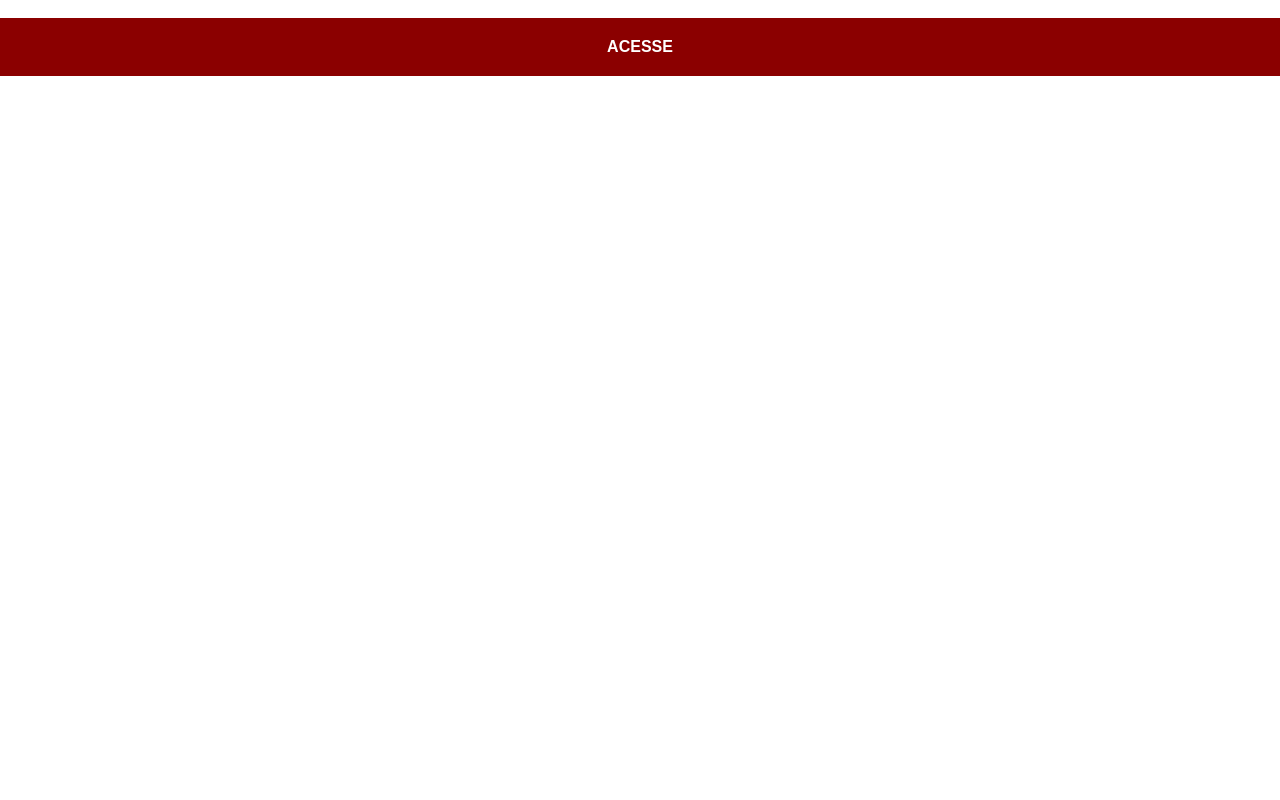
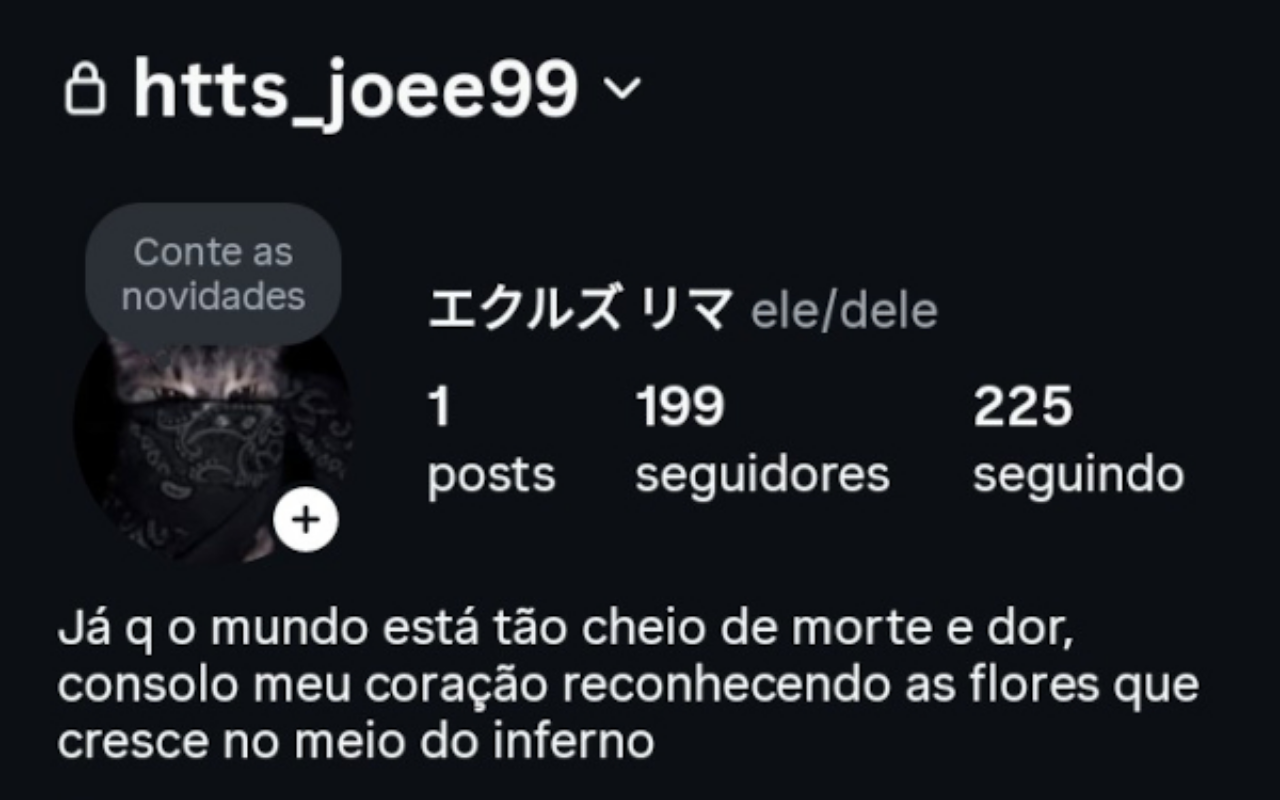
Before and after one commit to Akileslima/projeto-social, a plain HTML site: page instagram.html in a window 1280 px wide. Shown: the top 800 px of the page. Drawn offline with Linux system fonts and the light colour scheme.

Commit message:
adicionado as imagens

```diff
--- a/estilos/social.css
+++ b/estilos/social.css
@@ -12,7 +12,7 @@
 }
 
 img {
-    width: 100vh;
+    width: 100vw;
 }
 
 a {
--- a/instagram.html
+++ b/instagram.html
@@ -7,7 +7,7 @@
     <link rel="stylesheet" href="estilos/social.css">
 </head>
 <body>
-    <img src="" alt="">
+    <img src="imagens/instagram.jpeg" alt="instagram">
     <a href="https://www.instagram.com/htts_joee99/?next=%2F" target="_blank">ACESSE</a>
 </body>
 </html>
```
Also changed, not shown: github.html (+1 -1 lines), index.html (+1 -1 lines), imagens/gtihub.jpg (added), imagens/instagram.jpeg (added).
